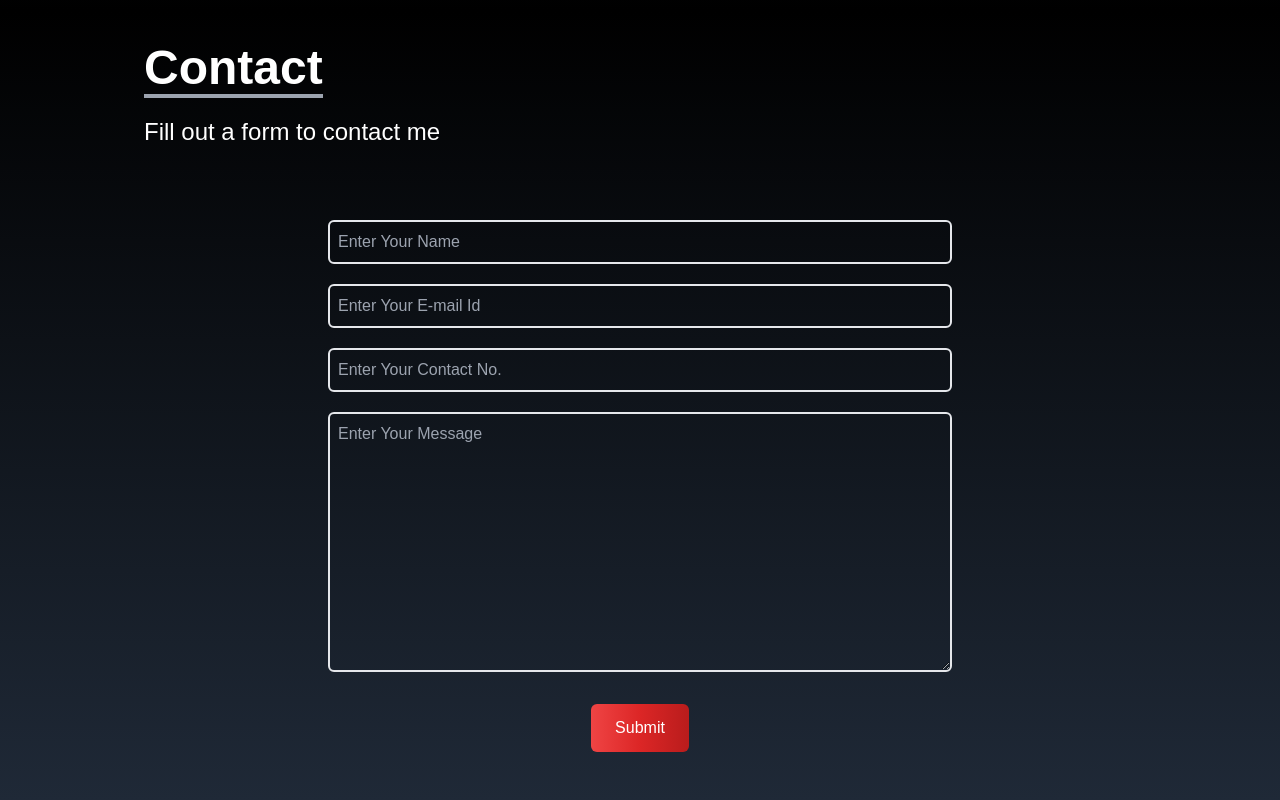
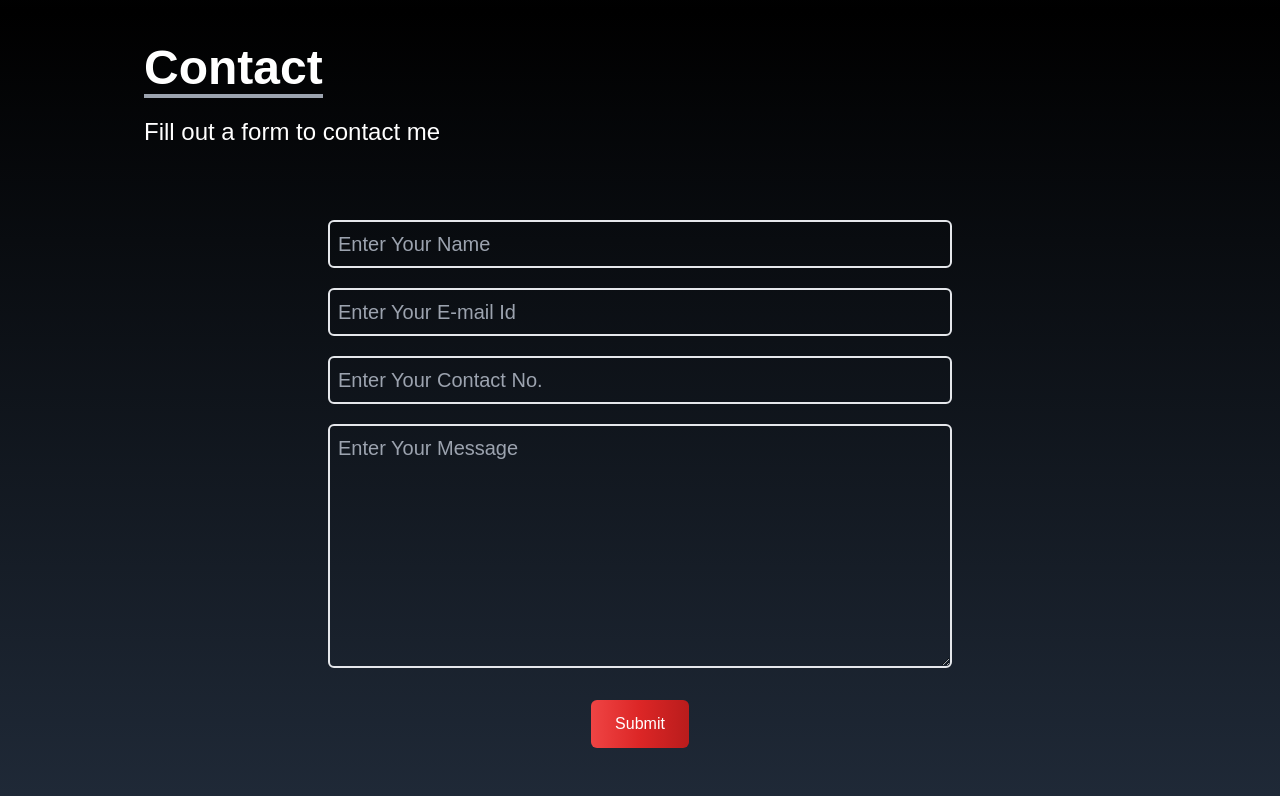
Before and after one commit to priyankRaiyani19/PersonalPortfolio, a React (Create React App) app: page / in a window 1280 px wide. Shown: the part 3188-3988 px from the top of the page. Built offline with nearby package versions, Linux system fonts and the light colour scheme; a web font is replaced by a local one.

Commit message:
add smooth scroll and validate number

```diff
--- a/src/components/Contact.js
+++ b/src/components/Contact.js
@@ -19,7 +19,7 @@ const Contact = ({ db }) => {
 
     const handleSubmit = async (e) => {
         e.preventDefault();
-        const customId = profile.emailField; // Use email as the custom ID, you can generate any custom ID here
+        const customId = profile.nameField; // Use email as the custom ID, you can generate any custom ID here
         try {
             await setDoc(doc(db, "FormDetails", customId), {
                 name: profile.nameField,
@@ -34,6 +34,7 @@ const Contact = ({ db }) => {
                 messageField: "",
                 contactField:"",
             });
+            window.scrollTo(0, 0);
         } catch (error) {
             alert(error.message);
         }
@@ -57,18 +58,18 @@ const Contact = ({ db }) => {
                         value={profile.nameField}
                         required
                         placeholder="Enter Your Name"
-                        className="p-2 bg-transparent border-2 rounded-md text-white focus:outline-none"
+                        className="p-2 text-xl  bg-transparent border-2 rounded-md text-white focus:outline-none"
                     />
                     <input
                         type="email"
                         id="emailField"
                         pattern="[a-z0-9._%+-]+@[a-z0-9.-]+\.[a-z]{2,4}$"
-                        minlength={10} maxlength={20}
+                        min={10} max={20}
                         onChange={handleChange}
                         value={profile.emailField}
                         required
                         placeholder="Enter Your E-mail Id"
-                        className="p-2 my-5 bg-transparent border-2 rounded-md text-white focus:outline-none"
+                        className="p-2 my-5 text-xl  bg-transparent border-2 rounded-md text-white focus:outline-none"
                     />
                     <input
                          type="tel" maxLength={10}
@@ -77,16 +78,17 @@ const Contact = ({ db }) => {
                         value={profile.contactField}
                         required
                         placeholder="Enter Your Contact No."
-                        className="p-2 mb-5 bg-transparent border-2 rounded-md text-white focus:outline-none"
+                        className="p-2 mb-5 text-xl  bg-transparent border-2 rounded-md text-white focus:outline-none"
                     />
                     <textarea
                         id="messageField"
                         onChange={handleChange}
                         value={profile.messageField}
                         required
-                        rows={10}
+                        maxLength={300}
+                        rows={8}
                         placeholder="Enter Your Message"
-                        className="p-2 bg-transparent border-2 rounded-md text-white focus:outline-none"
+                        className="p-2 bg-transparent text-xl border-2 rounded-md text-white focus:outline-none"
                     />
                     <button
                         type="submit"
--- a/src/index.css
+++ b/src/index.css
@@ -13,6 +13,7 @@
         /*font-family: "Playfair Display", serif;*/
         /*font-family: Raleway, sans-serif;*/
         font-family: Century Gothic, sans-serif;
+        scroll-behavior: smooth;
         /*font-family: monospace;*/
         /*font-family: "Poppins ExtraBold";*/
     }
```
